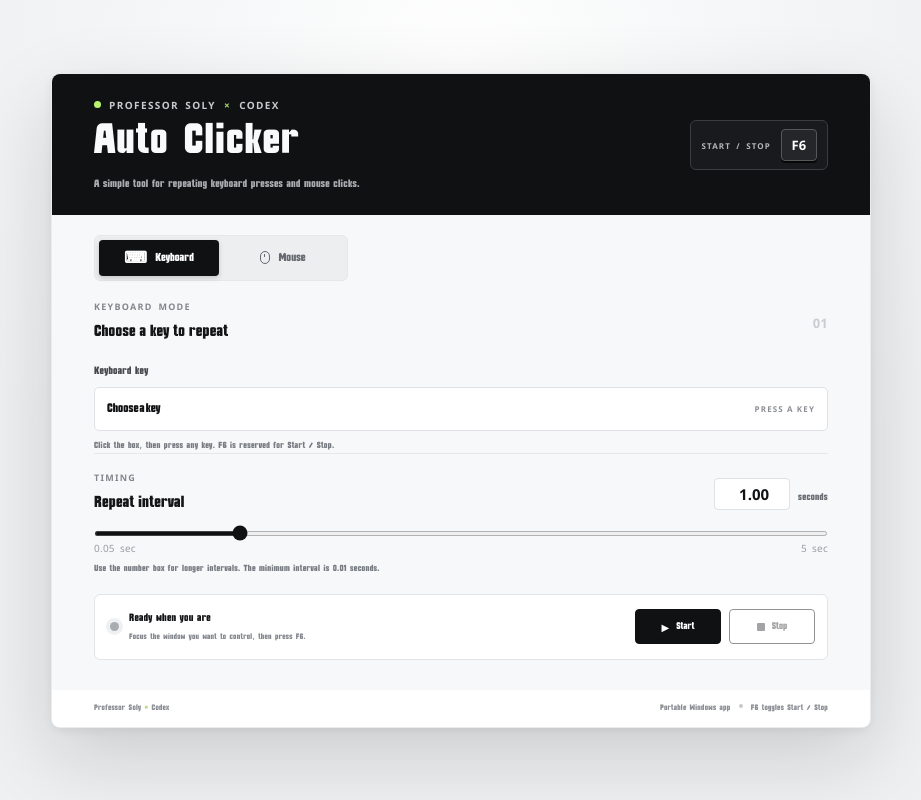
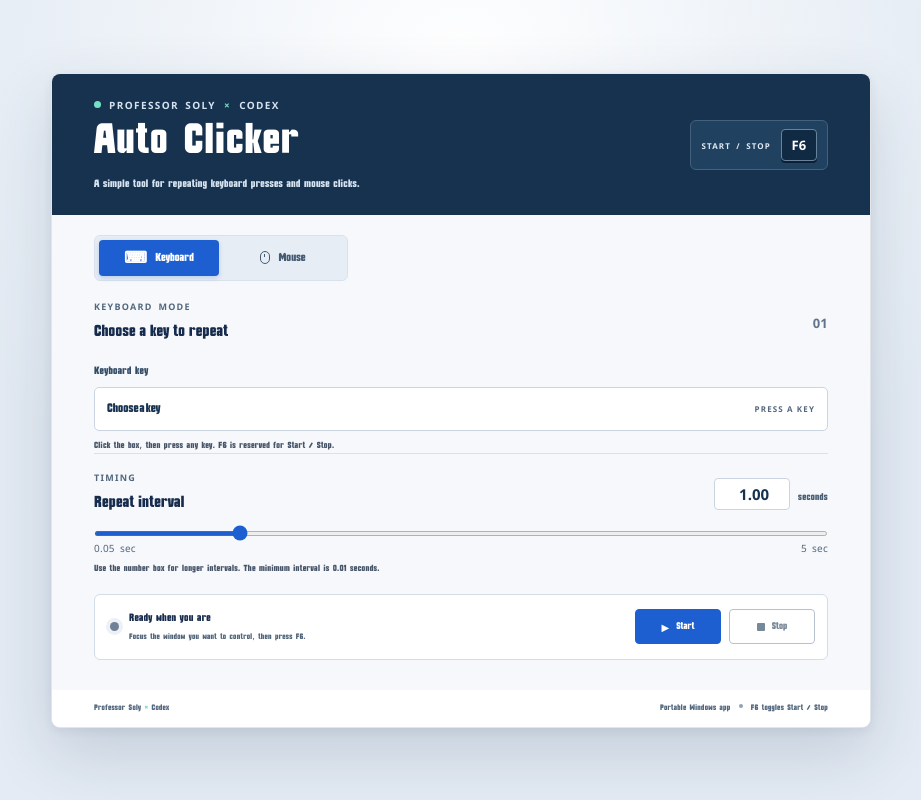
Before and after one commit to Aliamaa123488/Auto-clicker, a website built with Vite: page index.html in a window 1280 px wide. Shown: the whole page, without its empty margins (179-1100 px from the left). Built offline with nearby package versions, Linux system fonts and the light colour scheme.

Commit message:
Improve text contrast and app colors

```diff
--- a/scripts/generate-icon.mjs
+++ b/scripts/generate-icon.mjs
@@ -23,8 +23,8 @@ for (let fileY = 0; fileY < size; fileY += 1) {
     const dx = x - 30;
     const dy = y - 29;
     const radius = Math.hypot(dx, dy);
-    let color = [16, 17, 19, 255];
-    if (radius >= 18 && radius <= 22) color = [185, 243, 109, 255];
+    let color = [23, 50, 79, 255];
+    if (radius >= 18 && radius <= 22) color = [114, 225, 195, 255];
     if (radius <= 4) color = [249, 250, 251, 255];
     if (insidePolygon(x, y, [[36, 35], [51, 58], [45, 57], [41, 51], [37, 57]])) {
       color = [249, 250, 251, 255];
--- a/src/style.css
+++ b/src/style.css
@@ -7,19 +7,24 @@
 
 :root {
   font-family: "Hamrah", "Segoe UI", Tahoma, sans-serif;
-  color: #141517;
-  background: #eef0f2;
+  color-scheme: light;
+  color: #172b4d;
+  background: #f1f5f9;
   font-synthesis: weight;
   text-rendering: optimizeLegibility;
   font-optical-sizing: auto;
   letter-spacing: .015em;
   word-spacing: .14em;
-  --ink: #101113;
-  --muted: #777b82;
-  --line: #e5e7e9;
+  letter-spacing: .015em;
+  word-spacing: .14em;
+  --ink: #17324f;
+  --primary: #1d5fd1;
+  --primary-hover: #174eaf;
+  --muted: #475569;
+  --line: #d9e2ec;
   --paper: #ffffff;
-  --accent: #b9f36d;
-  --red: #d84c4c;
+  --accent: #72e1c3;
+  --red: #b42318;
 }
 
 * { box-sizing: border-box; }
@@ -32,21 +37,21 @@ body {
   place-items: center;
   padding: 18px;
   background:
-    radial-gradient(ellipse at 50% 10%, rgba(255,255,255,.96), rgba(238,240,242,.72) 58%),
-    #eef0f2;
+    radial-gradient(ellipse at 50% 10%, rgba(255,255,255,.98), rgba(226,234,243,.82) 58%),
+    #e9eff6;
 }
 
 button, input, select { font: inherit; }
 button { cursor: pointer; }
-button:disabled { cursor: not-allowed; opacity: .45; }
+button:disabled { cursor: not-allowed; opacity: .65; }
 
 .app-shell {
   width: min(100%, 820px);
   overflow: hidden;
-  border: 1px solid rgba(16,17,19,.08);
+  border: 1px solid rgba(23,50,79,.12);
   border-radius: 9px;
   background: var(--paper);
-  box-shadow: 0 28px 80px rgba(16,17,19,.16), 0 3px 10px rgba(16,17,19,.06);
+  box-shadow: 0 24px 64px rgba(23,50,79,.16), 0 3px 10px rgba(23,50,79,.07);
 }
 
 .topbar {
@@ -56,7 +61,7 @@ button:disabled { cursor: not-allowed; opacity: .45; }
   justify-content: space-between;
   gap: 20px;
   padding: 24px 42px 22px;
-  color: #f9fafb;
+  color: #ffffff;
   background: var(--ink);
 }
 
@@ -67,9 +72,9 @@ button:disabled { cursor: not-allowed; opacity: .45; }
   letter-spacing: .14em;
 }
 
-.credit { display: flex; align-items: center; gap: 8px; color: #c8c9cc; }
+.credit { display: flex; align-items: center; gap: 8px; color: #d5e2ef; }
 .credit-dot { width: 7px; height: 7px; border-radius: 50%; background: var(--accent); }
-.cross { color: #a9db68; }
+.cross { color: #72e1c3; }
 
 h1 {
   margin: 6px 0 0;
@@ -80,7 +85,7 @@ h1 {
   word-spacing: .22em;
 }
 
-.subtitle { margin: 9px 0 0; color: #a8aaae; font-size: 12px; }
+.subtitle { margin: 9px 0 0; color: #d5e2ef; font-size: 12px; }
 
 .hotkey-badge {
   min-width: 108px;
@@ -88,27 +93,27 @@ h1 {
   align-items: center;
   gap: 10px;
   padding: 8px 10px;
-  border: 1px solid #3a3c40;
+  border: 1px solid #43617d;
   border-radius: 6px;
-  background: #191a1d;
+  background: #204260;
 }
 
-.hotkey-label { font-size: 8px; color: #b5b7bb; white-space: nowrap; }
+.hotkey-label { font-size: 8px; color: #e0eaf4; white-space: nowrap; }
 kbd {
   min-width: 36px;
   padding: 6px 8px;
-  border: 1px solid #55575b;
+  border: 1px solid #69839d;
   border-radius: 4px;
-  color: #fff;
-  background: #252629;
+  color: #ffffff;
+  background: #102a43;
   text-align: center;
   font-family: "Segoe UI", Arial, sans-serif;
   font-size: 13px;
   font-weight: 800;
-  box-shadow: 0 2px 0 #070708;
+  box-shadow: 0 2px 0 #0b2034;
 }
 
-main { padding: 20px 42px 14px; background: #f7f8f9; }
+main { padding: 20px 42px 14px; background: #f6f8fb; }
 .settings-card { min-width: 0; margin: 0; padding: 0; border: 0; }
 .settings-card:disabled { opacity: .65; }
 
@@ -119,7 +124,7 @@ main { padding: 20px 42px 14px; background: #f7f8f9; }
   padding: 4px;
   border: 1px solid var(--line);
   border-radius: 6px;
-  background: #eceef0;
+  background: #e7edf4;
 }
 
 .mode-tab {
@@ -131,14 +136,14 @@ main { padding: 20px 42px 14px; background: #f7f8f9; }
   padding: 8px 12px;
   border: 0;
   border-radius: 4px;
-  color: #666a70;
+  color: #465b72;
   background: transparent;
   font-size: 13px;
   font-weight: 700;
   transition: background .15s ease, color .15s ease, box-shadow .15s ease;
 }
 
-.mode-tab.active { color: #fff; background: var(--ink); box-shadow: 0 2px 5px rgba(16,17,19,.18); }
+.mode-tab.active { color: #fff; background: var(--primary); box-shadow: 0 2px 5px rgba(29,95,209,.22); }
 .mode-icon { font-family: "Segoe UI Symbol", sans-serif; font-size: 16px; line-height: 1; }
 .mouse-icon { width: 10px; height: 13px; display: inline-block; border: 1.7px solid currentColor; border-radius: 6px; font-size: 0; position: relative; }
 .mouse-icon::after { position: absolute; top: 2px; left: 3px; width: 1px; height: 3px; background: currentColor; content: ""; }
@@ -146,10 +151,10 @@ main { padding: 20px 42px 14px; background: #f7f8f9; }
 .mode-panel { min-height: 136px; padding-top: 19px; }
 .mode-panel[hidden] { display: none; }
 .section-heading { display: flex; align-items: center; justify-content: space-between; gap: 18px; }
-.eyebrow { margin: 0 0 5px; color: #83878d; font-size: 9px; }
+.eyebrow { margin: 0 0 5px; color: #52677d; font-size: 9px; }
 h2 { margin: 0; font-size: 18px; font-weight: 800; letter-spacing: .01em; }
-.section-mark { color: #c9ccd0; font: 700 13px "Segoe UI", Arial, sans-serif; }
-.field-label { display: block; margin: 16px 0 7px; color: #45484d; font-size: 12px; font-weight: 700; }
+.section-mark { color: #60758b; font: 700 13px "Segoe UI", Arial, sans-serif; }
+.field-label { display: block; margin: 16px 0 7px; color: #334b65; font-size: 12px; font-weight: 700; }
 
 .key-picker {
   width: 100%;
@@ -158,67 +163,67 @@ h2 { margin: 0; font-size: 18px; font-weight: 800; letter-spacing: .01em; }
   justify-content: space-between;
   min-height: 44px;
   padding: 7px 12px;
-  border: 1px solid #dfe1e4;
+  border: 1px solid #cbd5e1;
   border-radius: 5px;
   color: var(--ink);
   background: #fff;
   text-align: left;
   transition: border-color .15s ease, box-shadow .15s ease;
 }
-.key-picker:hover, .key-picker:focus-visible { border-color: #92969d; outline: 0; box-shadow: 0 0 0 3px rgba(16,17,19,.07); }
-.key-picker.capturing { border-color: var(--ink); box-shadow: 0 0 0 3px rgba(16,17,19,.1); }
+.key-picker:hover, .key-picker:focus-visible { border-color: #7188a0; outline: 0; box-shadow: 0 0 0 3px rgba(29,95,209,.12); }
+.key-picker.capturing { border-color: var(--primary); box-shadow: 0 0 0 3px rgba(29,95,209,.16); }
 .key-value { font-size: 14px; font-weight: 700; }
-.key-picker-action { color: #8b8e93; font-size: 8px; }
+.key-picker-action { color: #52677d; font-size: 8px; }
 .field-help { margin: 6px 0 0; color: var(--muted); font-size: 10px; }
 
 .mouse-options { display: grid; grid-template-columns: 1fr 1fr; gap: 18px; }
 .mouse-options .field-label { margin-top: 15px; }
 .select-control {
-  width: 100%; min-height: 38px; padding: 7px 10px; border: 1px solid #dfe1e4; border-radius: 5px;
-  color: #1b1c1f; background-color: #fff; font-size: 12px; font-weight: 600;
+  width: 100%; min-height: 38px; padding: 7px 10px; border: 1px solid #cbd5e1; border-radius: 5px;
+  color: #172b4d; background-color: #fff; font-size: 12px; font-weight: 600;
 }
-.segmented { height: 38px; display: flex; padding: 3px; border: 1px solid #dfe1e4; border-radius: 5px; background: #fff; }
-.segment { flex: 1; border: 0; border-radius: 3px; color: #777b82; background: transparent; font-size: 11px; font-weight: 700; }
-.segment.active { color: #fff; background: var(--ink); }
+.segmented { height: 38px; display: flex; padding: 3px; border: 1px solid #cbd5e1; border-radius: 5px; background: #fff; }
+.segment { flex: 1; border: 0; border-radius: 3px; color: #475569; background: transparent; font-size: 11px; font-weight: 700; }
+.segment.active { color: #fff; background: var(--primary); }
 .mouse-help { margin-top: 10px; }
 
 .interval-panel { padding: 2px 0 16px; border-top: 1px solid var(--line); }
 .interval-heading { margin-top: 15px; }
 .interval-input-wrap { display: flex; align-items: baseline; gap: 8px; }
-.interval-input-wrap span { color: #686c72; font-size: 11px; }
+.interval-input-wrap span { color: #475d74; font-size: 11px; }
 .interval-number {
-  width: 76px; padding: 5px 5px 5px 7px; border: 1px solid #dfe1e4; border-radius: 4px;
+  width: 76px; padding: 5px 5px 5px 7px; border: 1px solid #cbd5e1; border-radius: 4px;
   color: var(--ink); background: #fff; font-family: "Segoe UI", Arial, sans-serif; font-size: 15px; font-weight: 750; text-align: right;
 }
-.interval-slider { width: 100%; height: 5px; display: block; margin: 14px 0 5px; accent-color: var(--ink); cursor: pointer; }
-.slider-labels { display: flex; justify-content: space-between; color: #999da2; font: 10px "Segoe UI", Arial, sans-serif; }
+.interval-slider { width: 100%; height: 5px; display: block; margin: 14px 0 5px; accent-color: var(--primary); cursor: pointer; }
+.slider-labels { display: flex; justify-content: space-between; color: #52677d; font: 10px "Segoe UI", Arial, sans-serif; }
 
 .action-card {
   min-height: 66px; display: flex; align-items: center; justify-content: space-between; gap: 16px;
-  margin-top: 2px; padding: 10px 12px 10px 15px; border: 1px solid #e2e4e6; border-radius: 6px; background: #fff;
+  margin-top: 2px; padding: 10px 12px 10px 15px; border: 1px solid #d3dde8; border-radius: 6px; background: #fff;
 }
 .status-block { display: flex; align-items: center; gap: 10px; min-width: 0; }
-.status-indicator { width: 9px; height: 9px; flex: 0 0 9px; border-radius: 50%; background: #a9adb2; box-shadow: 0 0 0 4px #eff0f1; }
-.status-indicator.running { background: #64a91b; box-shadow: 0 0 0 4px #e5f4d5; animation: pulse 1.5s infinite; }
+.status-indicator { width: 9px; height: 9px; flex: 0 0 9px; border-radius: 50%; background: #718096; box-shadow: 0 0 0 4px #edf1f5; }
+.status-indicator.running { background: #16834a; box-shadow: 0 0 0 4px #e0f3e8; animation: pulse 1.5s infinite; }
 .status-title { margin: 0; font-size: 12px; font-weight: 800; }
-.status-detail { margin: 2px 0 0; color: #85898f; font-size: 9px; }
+.status-detail { margin: 2px 0 0; color: #52657a; font-size: 9px; }
 .action-buttons { display: flex; flex: 0 0 auto; gap: 8px; }
-.action-button { min-width: 86px; display: inline-flex; align-items: center; justify-content: center; gap: 7px; padding: 8px 11px; border: 1px solid var(--ink); border-radius: 4px; font-size: 11px; font-weight: 800; transition: transform .12s ease, background .12s ease; }
+.action-button { min-width: 86px; display: inline-flex; align-items: center; justify-content: center; gap: 7px; padding: 8px 11px; border: 1px solid var(--primary); border-radius: 4px; font-size: 11px; font-weight: 800; transition: transform .12s ease, background .12s ease; }
 .action-button:not(:disabled):active { transform: translateY(1px); }
-.start-button { color: #fff; background: var(--ink); }
-.start-button:hover:not(:disabled) { background: #2b2d31; }
-.stop-button { color: #34363a; background: #fff; }
+.start-button { color: #fff; background: var(--primary); }
+.start-button:hover:not(:disabled) { background: var(--primary-hover); }
+.stop-button { color: #304963; border-color: #90a2b5; background: #fff; }
 .stop-button:hover:not(:disabled) { color: #fff; border-color: var(--red); background: var(--red); }
 .play-symbol { font: 10px "Segoe UI", sans-serif; }
 .stop-symbol { width: 8px; height: 8px; border-radius: 1px; background: currentColor; }
-.notice { min-height: 16px; margin: 7px 0 -7px; color: #72767c; font-size: 10px; }
-.notice.error { color: #b33333; }
-.notice.hint { color: #54585e; }
-.footer { display: flex; justify-content: space-between; gap: 16px; padding: 11px 42px 12px; color: #8b8e94; background: #fff; font-size: 9px; }
-.footer i { width: 4px; height: 4px; display: inline-block; margin: 0 5px 2px; border-radius: 50%; background: #c6c9cd; }
+.notice { min-height: 16px; margin: 7px 0 -7px; color: #475d74; font-size: 10px; }
+.notice.error { color: #a61b1b; }
+.notice.hint { color: #334b65; }
+.footer { display: flex; justify-content: space-between; gap: 16px; padding: 11px 42px 12px; color: #52677d; background: #fff; font-size: 9px; }
+.footer i { width: 4px; height: 4px; display: inline-block; margin: 0 5px 2px; border-radius: 50%; background: #92a2b4; }
 .visually-hidden { position: absolute; width: 1px; height: 1px; overflow: hidden; clip: rect(0,0,0,0); white-space: nowrap; }
 
-@keyframes pulse { 50% { box-shadow: 0 0 0 7px rgba(185,243,109,.16); } }
+@keyframes pulse { 50% { box-shadow: 0 0 0 7px rgba(22,131,74,.14); } }
 
 @media (max-width: 700px) {
   body { min-width: 360px; padding: 12px; }
```
Also changed, not shown: src-tauri/icons/icon.ico, 1 other file.
